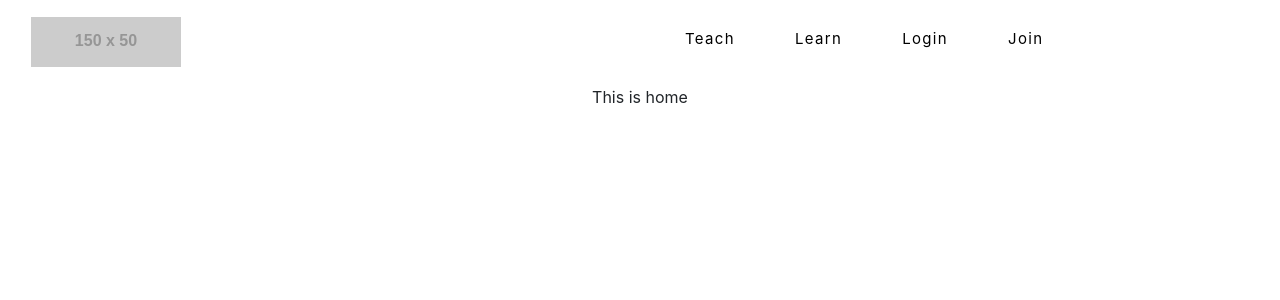
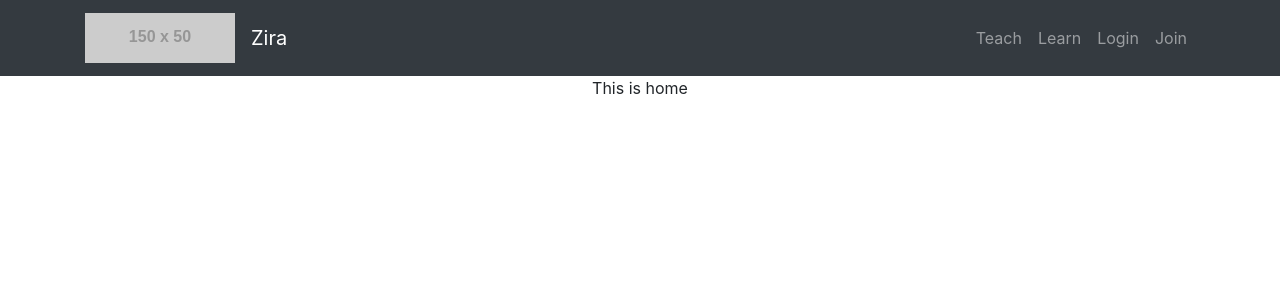
Before and after one commit to jamasellipsis/zira-frontend, a React (Create React App) app: page / in a window 1280 px wide. Shown: the top 300 px of the page. Built offline with nearby package versions, Linux system fonts and the light colour scheme.

Commit message:
Chaging from bootstrap to react-bootstrap

```diff
--- a/package.json
+++ b/package.json
@@ -6,8 +6,8 @@
     "@testing-library/jest-dom": "^4.2.4",
     "@testing-library/react": "^9.3.2",
     "@testing-library/user-event": "^7.1.2",
-    "bootstrap": "^4.5.2",
     "react": "^16.13.1",
+    "react-bootstrap": "^1.3.0",
     "react-dom": "^16.13.1",
     "react-router-dom": "^5.2.0",
     "react-scripts": "3.4.3"
--- a/src/components/complex_comp/navbar_nologged.js
+++ b/src/components/complex_comp/navbar_nologged.js
@@ -1,18 +1,60 @@
 import React from 'react';
-import Menu from './menu'
 import { Link } from 'react-router-dom'
+import { Navbar, Nav} from 'react-bootstrap';
 
 const NavbarNologged = () => {
   return (
-      <nav className="navbar navbar-expand-lg static-top">
+    <div>
+      <Navbar bg="dark" expand="lg" variant="dark">
         <div className="container">
           <Link className='navbar-brand' to='/'>
             <img src="http://placehold.it/150x50?text=Logo" alt=""></img>
           </Link>
+          <Navbar.Brand href="/">Zira</Navbar.Brand>
+          <Navbar.Toggle aria-controls="basic-navbar-nav" />
+          <Navbar.Collapse id="basic-navbar-nav">
+            <Nav className="ml-auto">
+              <Link className="nav-link" to='/teach'>Teach</Link>
+              <Link className="nav-link" to='/learn'>Learn</Link>
+              <Link className="nav-link" to='/login'>Login</Link>
+              <Link className="nav-link" to='/join'>Join</Link>
+            </Nav>
+          </Navbar.Collapse>
+        </div>
+      </Navbar>
+    </div>
 
-        </div>
-          <Menu/>
-      </nav>
+          /* <div className="collapse navbar-collapse" id="navbarResponsive">
+            <ul className="navbar-nav ml-auto menu">
+              <li className="nav-item active">
+                <Link className="nav-link" to='/teach'>Teach
+                  <span className="sr-only">(current)</span>
+                </Link>
+              </li>
+              <li className="nav-item">
+                <Link className="nav-link" to='/learn'>Learn</Link>
+              </li>
+              <li className="nav-item">
+                <Link className="nav-link" to='/login'>Login</Link>
+              </li>
+              <li className="nav-item">
+                <Link className="nav-link" to='/join'>Join</Link>
+              </li>
+            </ul>
+  </div>
+
+            </Navbar>
+
+    <Navbar bg="dark" expand="lg" variant="dark">
+      <Navbar.Brand href="#home">React-Bootstrap</Navbar.Brand>
+      <Navbar.Toggle aria-controls="basic-navbar-nav" />
+      <Navbar.Collapse id="basic-navbar-nav">
+        <Nav className="mr-auto">
+          <Nav.Link href="#home">Home</Nav.Link>
+          <Nav.Link href="#link">Link</Nav.Link>
+        </Nav>
+      </Navbar.Collapse>
+     */
   );
 }
 
```
Also changed, not shown: 1 other file (tests, documents, lock files or other folders).
